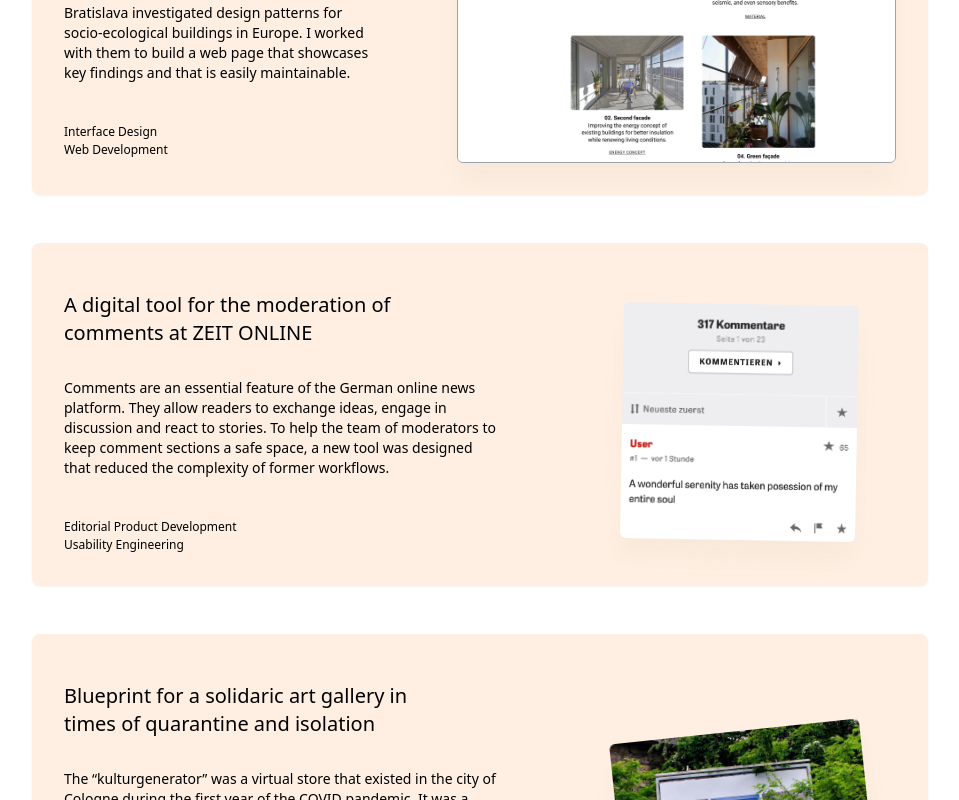
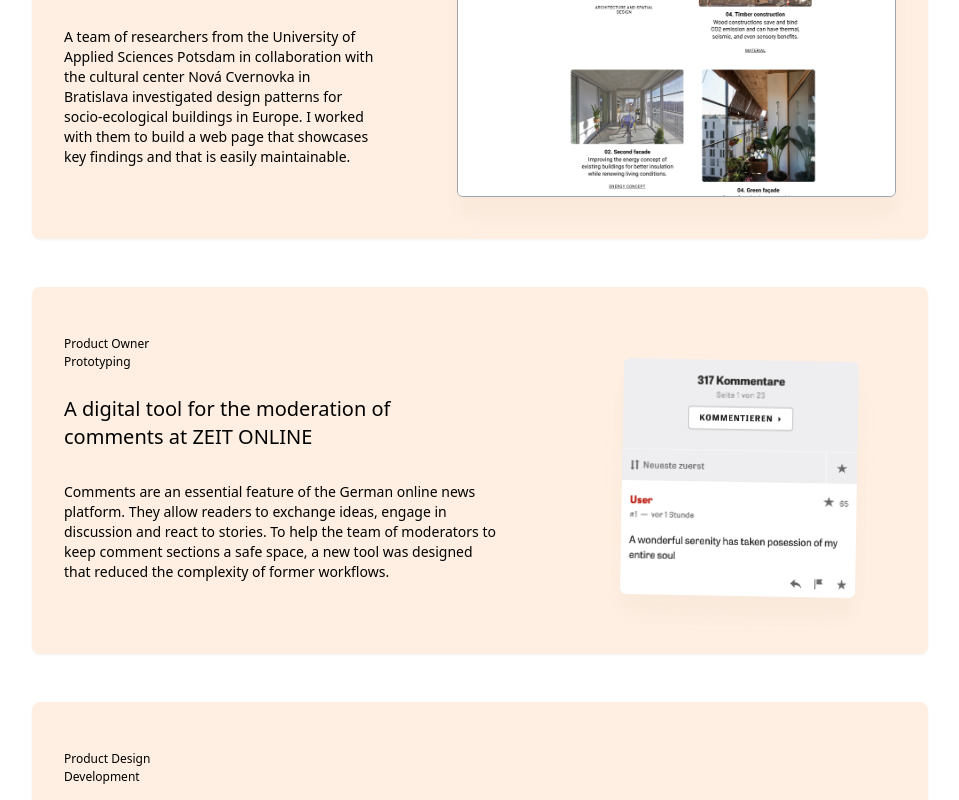
Before and after one commit to milanbargiel/portfolio, a Next.js app: page / in a window 1280 px wide. Shown: the part 1300-2100 px from the top of the page, without its empty margins (160-1119 px from the left). Built offline with nearby package versions, Linux system fonts and the light colour scheme.

Commit message:
Change placement of roles in projects

```diff
--- a/components/project-list.js
+++ b/components/project-list.js
@@ -8,7 +8,7 @@ export default function ProjectList() {
   return (
     <div className="px-2 mb-24 md:px-0">
       <Project
-        roles={['Editorial Product Development']}
+        roles={['Product Owner']}
         title="A lightweight, scalable database that stores more than 10.000 comments each day"
         image={commentsPic}
         imageAlt="Comments database"
@@ -21,7 +21,7 @@ export default function ProjectList() {
         user stories.
       </Project>
       <Project
-        roles={['Interface Design', 'Web Development']}
+        roles={['Design', 'Development']}
         title="An archive of socio-ecological design patterns for architects, city developers and residents"
         image={bsePic}
         imageAlt="Screenshot of buildingsocialecology.org"
@@ -35,7 +35,7 @@ export default function ProjectList() {
         that is easily maintainable.
       </Project>
       <Project
-        roles={['Editorial Product Development', 'Usability Engineering']}
+        roles={['Product Owner', 'Prototyping']}
         title="A digital tool for the moderation of comments at ZEIT ONLINE"
         image={zocaPic}
         imageAlt="Example comments sections from ZEIT ONLINE"
@@ -48,7 +48,7 @@ export default function ProjectList() {
         workflows.
       </Project>
       <Project
-        roles={['Product Design', 'Web Development']}
+        roles={['Product Design', 'Development']}
         title="Blueprint for a solidaric art gallery in times of quarantine and isolation"
         image={kulturgeneratorPic}
         imageAlt="Poster from the online art gallery in the streets of Cologne, Germany"
@@ -58,8 +58,8 @@ export default function ProjectList() {
         the city of Cologne during the first year of the COVID pandemic. It was
         a platform that allowed artists to collaboratively feed a money pool
         that at the end of a round was distributed evenly amongst all
-        participants. I was part of the product team that developed the concept
-        of the web shop and the online gallery.
+        participants. I was part of the product team that ideated the concept of
+        the online gallery and that implemented the web shop from scratch.
       </Project>
     </div>
   )
--- a/components/project.js
+++ b/components/project.js
@@ -16,9 +16,7 @@ export default function Project(props) {
     <a href="#" className="group">
       <article className="drop-shadow-sm px-4 pt-8 pb-4 mb-12 rounded-lg bg-apricot md:px-8 md:pb-8 md:pt-12 md:flex">
         <div className={`md:flex md:flex-col md:mr-10 ${contentWidth}`}>
-          <ul className="text-xs mb-6 leading-normal md:order-last md:mb-0">
-            {roleItems}
-          </ul>
+          <ul className="text-xs mb-6 leading-normal">{roleItems}</ul>
           <h3
             className={`mb-8 text-xl leading-snug font-medium ${
               props.variant === 'wide-image' ? 'md:w-5/6' : 'md:w-5/6'
```
